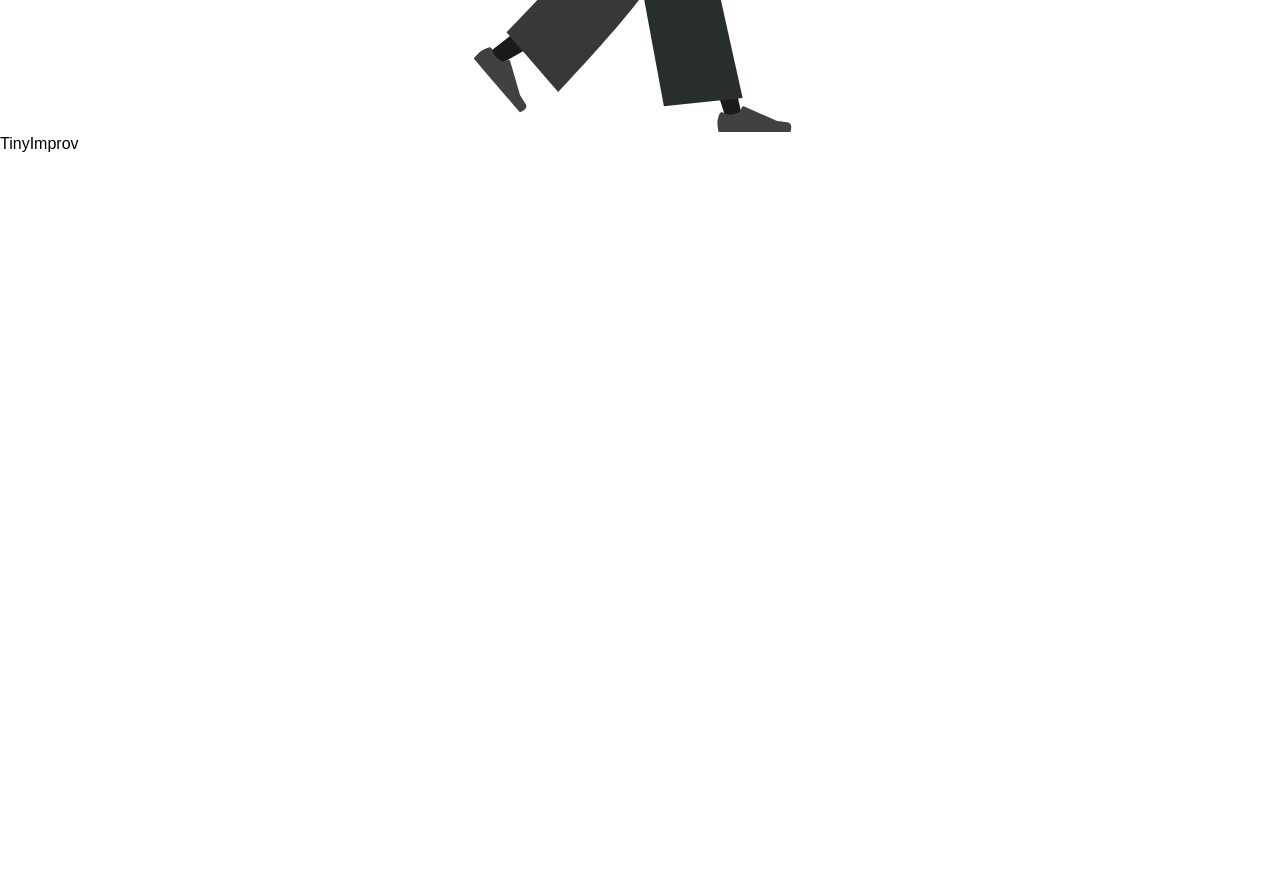
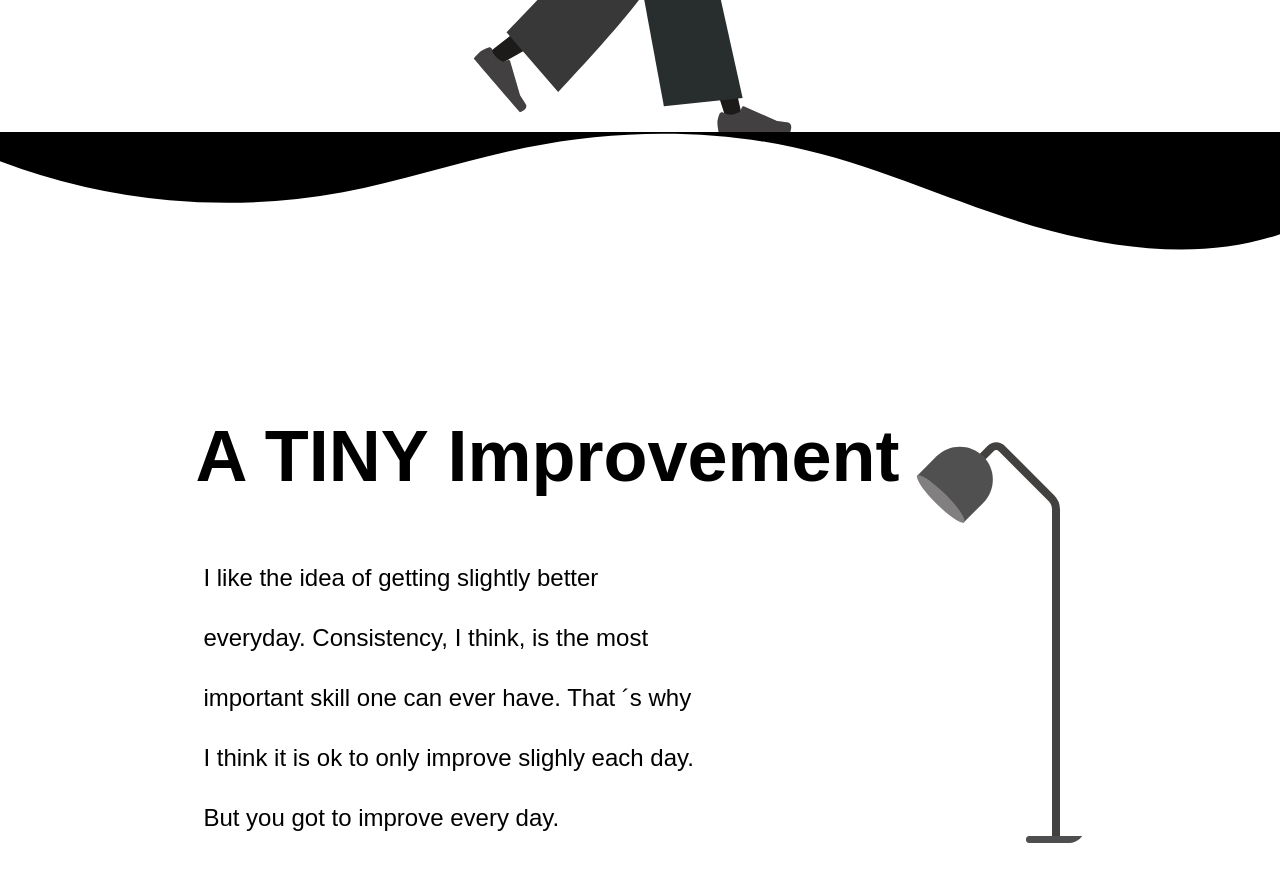
Before and after one commit to sudofinn/blog, a Next.js app: page / in a window 1280 px wide. Shown: the part 3280-4152 px from the top of the page. Before the commit the page ends 3436 px from the top, so only its background shows below. Built offline with nearby package versions, Linux system fonts and the light colour scheme; a web font is replaced by a local one.

Commit message:
Next component in homepage

```diff
--- a/components/home/TinyImprov.tsx
+++ b/components/home/TinyImprov.tsx
@@ -1,11 +1,48 @@
 import React from 'react'
+import Image from "next/image"
+import LampDark from "../../assets/LampStandingDarkPrim.svg"
 
 const TinyImprov = () => {
     // make black wave ( other direciton than first w. tool , like on figma file overall design)
     //last section, do the animated kute bubble
   return (
-    <div>TinyImprov</div>
-  )
+    <div className="h-full w-full bg-white">
+
+        <section className="relative">
+
+        <div className="custom-shape-divider-top-1657996595">
+    <svg data-name="Layer 1" xmlns="http://www.w3.org/2000/svg" viewBox="0 0 1200 120" preserveAspectRatio="none">
+        <path d="M321.39,56.44c58-10.79,114.16-30.13,172-41.86,82.39-16.72,168.19-17.73,250.45-.39C823.78,31,906.67,72,985.66,92.83c70.05,18.48,146.53,26.09,214.34,3V0H0V27.35A600.21,600.21,0,0,0,321.39,56.44Z" className="shape-fill"></path>
+    </svg>
+</div>
+        <div className="max-w-screen-lg mx-auto mt-16 pt-24 flex flex-col items-center justify-center h-full px-4 md:flex-row">
+        <div className="flex flex-col justify-center h-full">
+          <h2 className="text-5xl mb-8 text-center sm:text-7xl font-bold text-black mr-[16px]">
+            A TINY Improvement
+          </h2>
+          <p className="text-black px-2 py-6 max-w-lg text-2xl leading-[60px]">
+            I like the idea of getting slightly better everyday. Consistency, I think, is the most  important skill
+            one can ever have. That ´s why I think it is ok to only improve slighly each day. But you got to improve
+            every day.
+          </p>
+
+
+        </div>
+
+        <div>
+          <Image
+            src={LampDark}
+            alt="my profile"
+            className="rounded-2xl mx-auto w-2/3 md:w-full"
+          />
+        </div>
+      </div>
+
+        </section>
+
+    </div>
+  );
+
 }
 
 export default TinyImprov
--- a/components/home/WhyBlog.tsx
+++ b/components/home/WhyBlog.tsx
@@ -9,7 +9,7 @@ const WhyBlog: React.FC = () => {
         <div className='flex flex-col'>
             <h1 className="text-5xl text-center mt-16">Why creating a blog?</h1>
             <p className="text-black  text-3xl text-center mt-8 mx-16 sm:mx-32  leading-[60px]">I generally just love the idea of having something on the internet where
-                 people can get value from. It might not be a lot since I am not even close to
+                 people can get value from. It might not be a lot since I am noteven close to
                   being an expert at anything I talk about. However, I still believe that it
                   is worth it and maybe it will even help somebody.    </p>
             <Image className=" " src={ManStanding} alt="Man Standing" />
--- a/styles/globals.css
+++ b/styles/globals.css
@@ -48,4 +48,6 @@
     height: 85%;
 
 }
+
+
 }
```
Also changed, not shown: assets/LampStadingPrim.svg (added), assets/LampStandingDarkPrim.svg (added).
